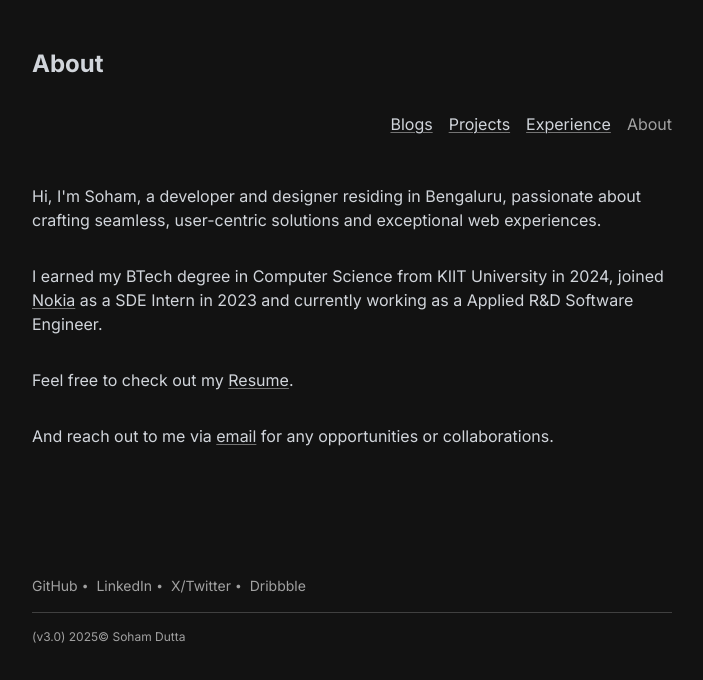
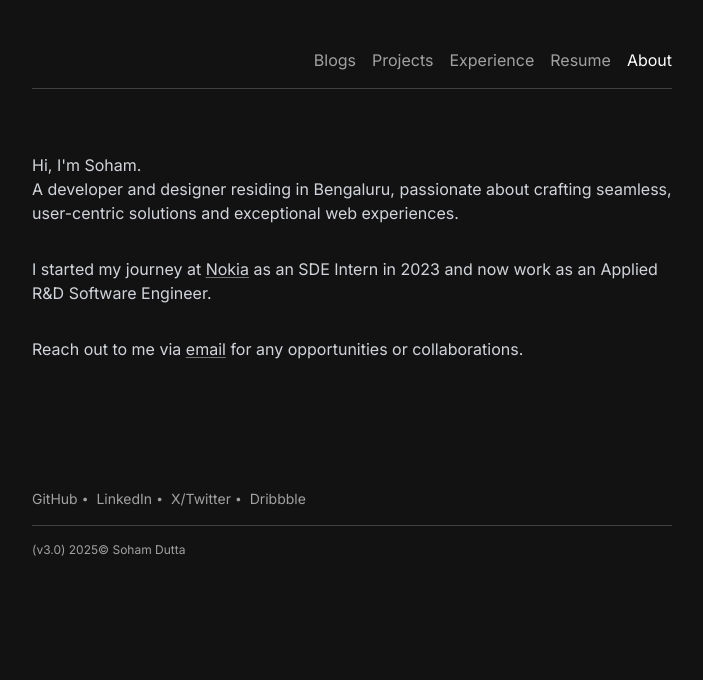
Before and after one commit to shm-dtt/portfolio-v2, a Next.js app: page / in a window 1280 px wide. Shown: the top 680 px of the page, without its empty margins (288-991 px from the left). Built offline with nearby package versions, Linux system fonts and the light colour scheme.

Commit message:
main page changes and navbar changes

```diff
--- a/app/page.tsx
+++ b/app/page.tsx
@@ -9,14 +9,14 @@ export default function Home() {
       <main className="flex flex-col my-4">
         <section className="flex flex-col z-1 py-8">
           <div className="flex flex-col gap-8">
-            <p>
-              Hi, I&apos;m {Data.firstName}, a developer and designer residing
-              in Bengaluru, passionate about crafting seamless, user-centric
-              solutions and exceptional web experiences.
+            <p>Hi, I&apos;m {Data.firstName}.
+              <br />
+              A developer and designer residing in Bengaluru, passionate about
+              crafting seamless, user-centric solutions and exceptional web
+              experiences.
             </p>
             <p>
-              I earned my BTech degree in Computer Science from KIIT University
-              in 2024, joined{" "}
+              I started my journey at{" "}
               <Link
                 href={Data.currentCompanyLink}
                 target="_blank"
@@ -25,23 +25,12 @@ export default function Home() {
               >
                 {Data.currentCompany}
               </Link>{" "}
-              as a SDE Intern in 2023 and currently working as a{" "}
+              as an SDE Intern in 2023 and now work as an{" "}
               <span className="font-normal">{Data.position}</span>.
             </p>
 
             <p>
-              Feel free to check out my{" "}
-              <Link
-                href="https://drive.google.com/file/d/1-1-9ht1R1086T9KF3m0Ooy4swHL-NFPv/view"
-                target="_blank"
-                className="my-underline"
-                aria-label="View my resume"
-              >
-                Resume
-              </Link>.
-            </p>
-            <p>
-              And reach out to me via{" "}
+              Reach out to me via{" "}
               <Link
                 href={`mailto:${Data.email}`}
                 className="my-underline"
--- a/components/layout/Footer.tsx
+++ b/components/layout/Footer.tsx
@@ -31,9 +31,7 @@ export default async function Footer() {
         ))}
       </nav>
 
-      <div className="flex justify-center">
-        <div className="border-t-[0.25px] transition-all duration-700 ease-in-out w-full border-neutral-700"></div>
-      </div>
+      <hr className=" border-neutral-700"></hr>
 
       <section className="text-neutral-400 text-xs">
         <div>
--- a/components/layout/Navbar.tsx
+++ b/components/layout/Navbar.tsx
@@ -23,7 +23,7 @@ const Navbar: React.FC = () => {
   const pathname = usePathname();
 
   const isActive = (route: string) =>
-    pathname === route ? "text-neutral-400 " : "my-underline";
+    pathname === route ? "text-white" : "text-neutral-400";
 
   const beautifyPathname = (path: string) => {
     if (path === "/") return "About";
@@ -37,32 +37,41 @@ const Navbar: React.FC = () => {
 
   return (
     <div>
-      <p className="text-2xl font-bold my-8">{beautifyPathname(pathname)}</p>
+      {/* <p className="text-2xl font-bold my-8">{beautifyPathname(pathname)}</p> */}
       <div className="flex justify-end" role="navigation">
         <nav className="flex gap-4">
           <Link
             href="/blogs"
-            className={`hover:text-neutral-400  ${isActive("/blogs")}`}
+            className={`${isActive("/blogs")}`}
           >
             Blogs
           </Link>
           <Link
             href="/projects"
-            className={`hover:text-neutral-400  ${isActive("/projects")}`}
+            className={`${isActive("/projects")}`}
           >
             Projects
           </Link>
           <Link
             href="/experience"
-            className={`hover:text-neutral-400  ${isActive("/experience")}`}
+            className={`${isActive("/experience")}`}
           >
             Experience
           </Link>
-          <Link href="/" className={`hover:text-neutral-400  ${isActive("/")}`}>
+          <Link
+            href="https://drive.google.com/file/d/1-1-9ht1R1086T9KF3m0Ooy4swHL-NFPv/view"
+            target="_blank"
+            rel="noopener noreferrer"
+            className={`${isActive("/resume")}`}
+          >
+            Resume
+          </Link>
+          <Link href="/" className={`${isActive("/")}`}>
             About
           </Link>
         </nav>
       </div>
+      <hr className="mt-4 mb-8 border-neutral-700"></hr>
     </div>
   );
 };
```
